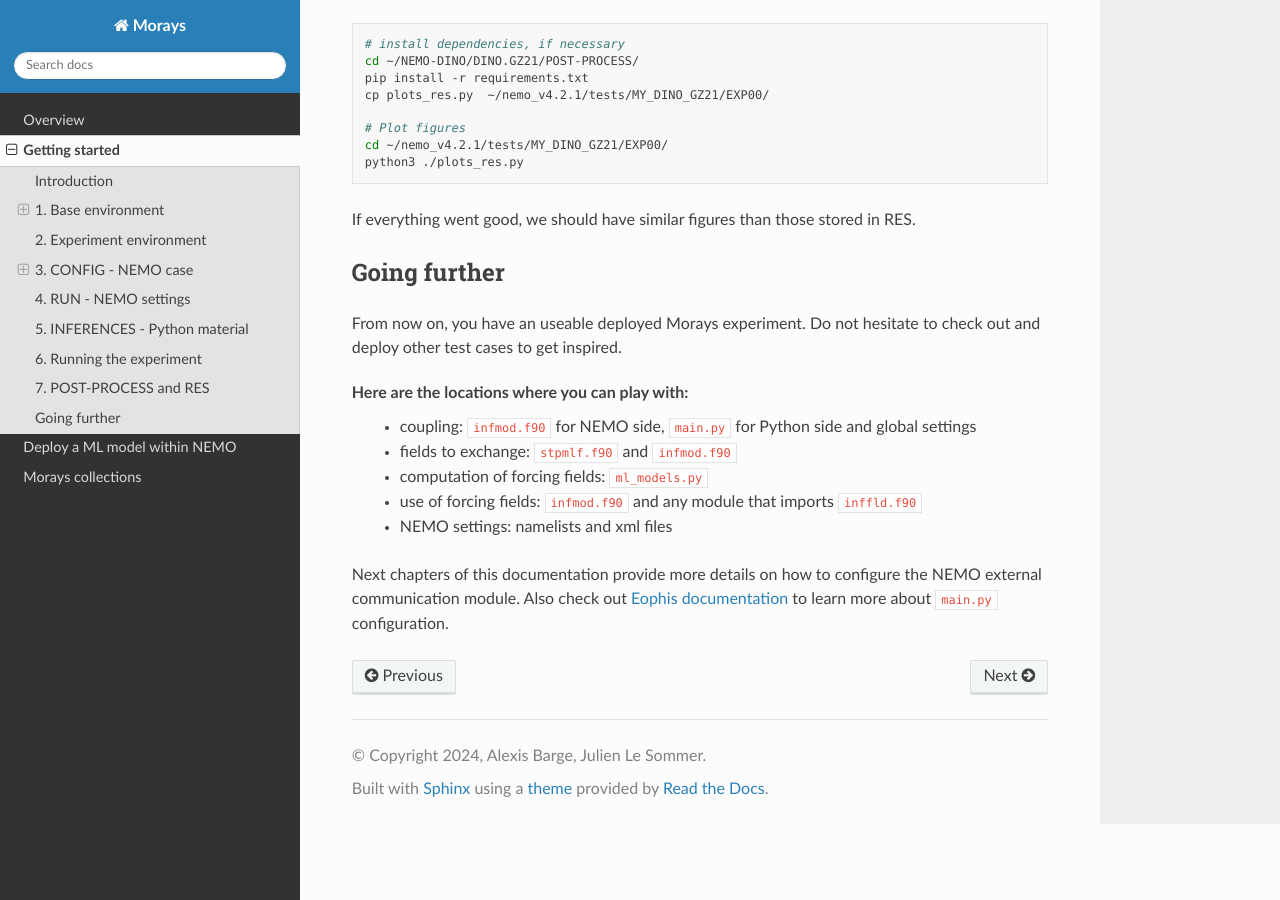
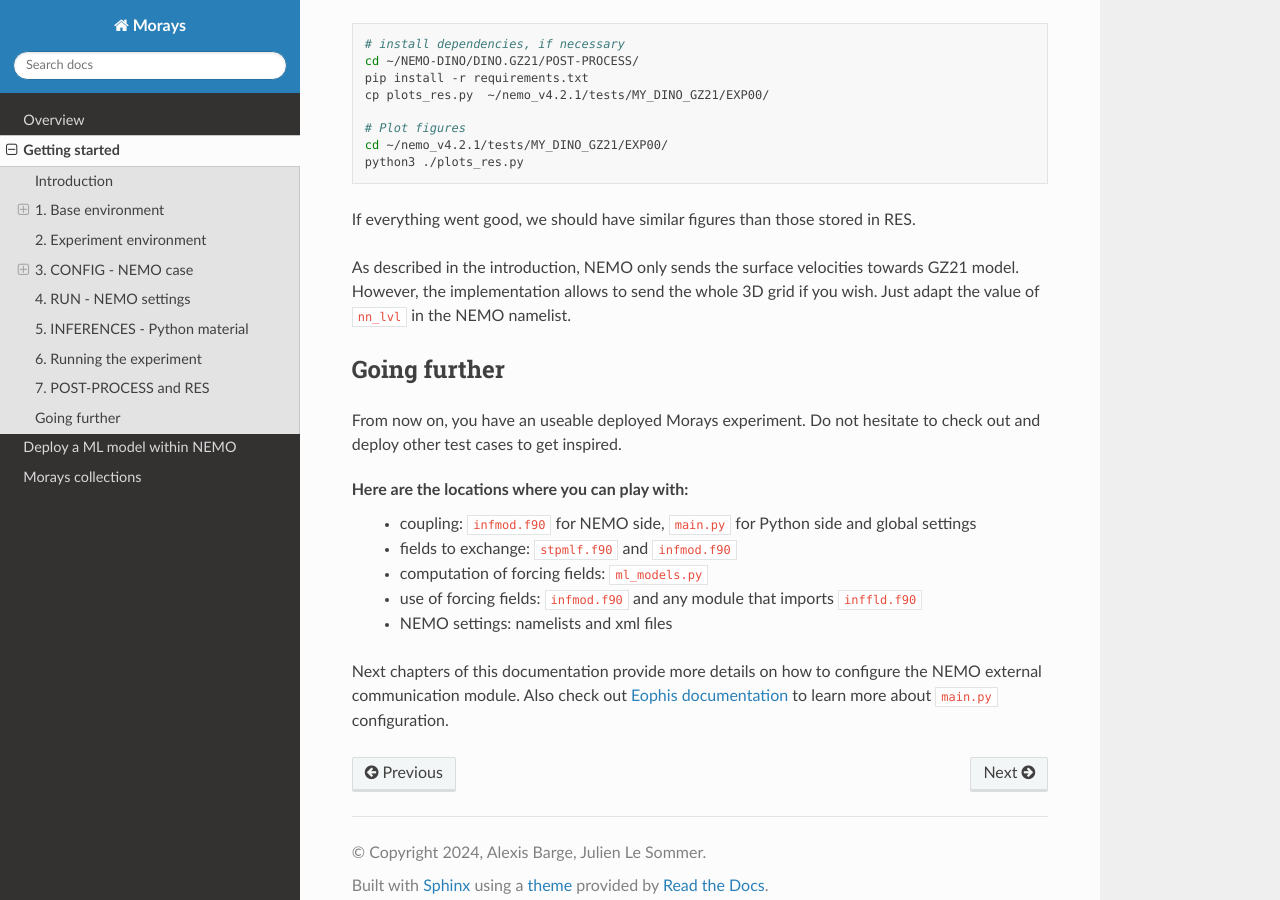
Before and after one commit to morays-community/morays-doc, a Sphinx documentation site: the page built from docs/source/getting_started.rst, in a window 1280 px wide and 900 px high, scrolled down 7724 px. Built offline with Sphinx 7.4.7 and the Read the Docs theme 2.0.0, drawn with Linux system fonts in a browser that asks for light colours.

Commit message:
adapt doc to 3D implementation

```diff
--- a/docs/source/getting_started.rst
+++ b/docs/source/getting_started.rst
@@ -377,6 +377,7 @@ POST-PROCESS directory contains material and/or scripts to compute and plot resu
 
 If everything went good, we should have similar figures than those stored in RES.
 
+As described in the introduction, NEMO only sends the surface velocities towards GZ21 model. However, the implementation allows to send the whole 3D grid if you wish. Just adapt the value of ``nn_lvl`` in the NEMO namelist.
 
 
 
```
